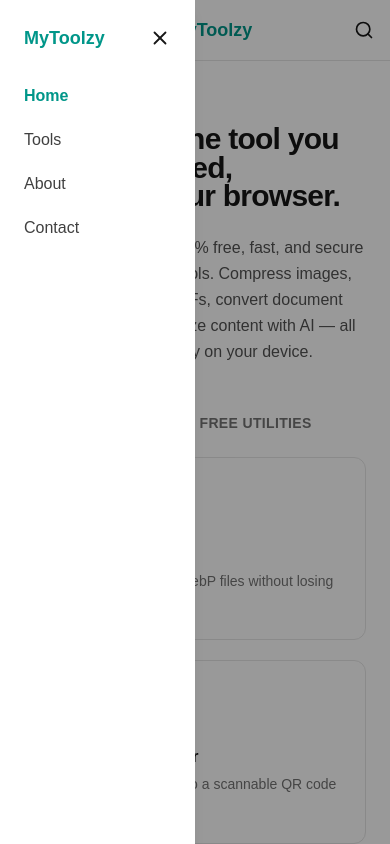
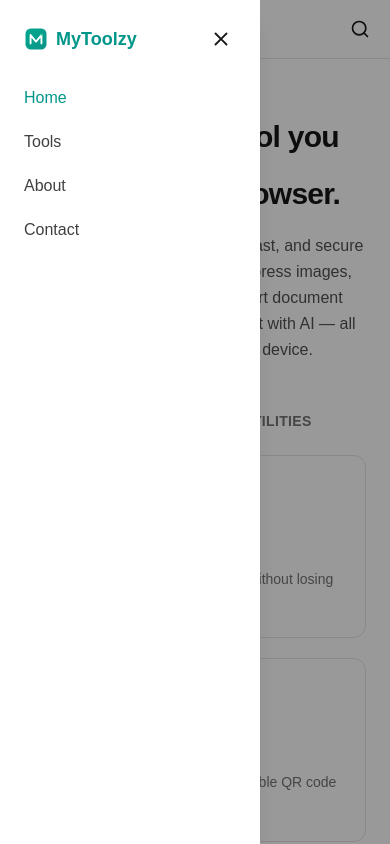
Before and after one commit to Ather-10/mytoolzy, a Next.js app: page / in a window 390 px wide. Both pictures are taken after a click on the button 27 px from the left and 30 px from the top of the page. Shown: the top 844 px of the page. Built offline with nearby package versions, Linux system fonts and the light colour scheme.

Commit message:
hedaer fix

```diff
--- a/app/components/Header.tsx
+++ b/app/components/Header.tsx
@@ -1,4 +1,5 @@
 "use client";
+
 import { useState } from "react";
 import Link from "next/link";
 import { usePathname } from "next/navigation";
@@ -41,40 +42,70 @@
 
   return (
     <>
-      <header className="border-b border-neutral-200 bg-white">
-        {/* Mobile bar: menu left, logo center, search right */}
-        <div className="flex md:hidden items-center justify-between px-4 py-4">
-          <button onClick={() => setMenuOpen(true)} aria-label="Open menu" className="text-neutral-900 hover:text-teal-600">
+      <header className="border-b border-neutral-200 bg-white sticky top-0 z-40">
+        {/* Mobile Bar: Menu Left, Logo Center, Search Right */}
+        <div className="flex md:hidden items-center justify-between px-4 py-3.5">
+          <button
+            onClick={() => setMenuOpen(true)}
+            aria-label="Open navigation menu"
+            aria-expanded={menuOpen}
+            className="text-neutral-900 hover:text-teal-600 p-1 focus:outline-none"
+          >
             <Menu size={22} />
           </button>
-          {/* MOBILE LOGO - YAHAN UPDATE KAREIN */}
+
+          {/* Mobile Logo */}
           <Link href="/" className="flex items-center gap-2 text-lg font-bold text-teal-600">
-          <Image src="/favicon.svg" alt="MyToolzy Logo" width={24} height={24} className="w-6 h-6" />
+            <Image
+              src="/favicon.svg"
+              alt="MyToolzy Logo"
+              width={24}
+              height={24}
+              className="w-6 h-6"
+              priority
+            />
             <span>MyToolzy</span>
           </Link>
-          {/* <Link href="/" className="text-lg font-bold text-teal-600">MyToolzy</Link> */}
-          <button onClick={() => setSearchOpen(true)} aria-label="Search" className="text-neutral-900 hover:text-teal-600">
+
+          <button
+            onClick={() => setSearchOpen(true)}
+            aria-label="Search tools"
+            aria-expanded={searchOpen}
+            className="text-neutral-900 hover:text-teal-600 p-1 focus:outline-none"
+          >
             <Search size={20} />
           </button>
         </div>
 
-        {/* Desktop bar: logo + nav left, search right */}
+        {/* Desktop Bar: Logo + Nav Left, Search Right */}
         <div className="hidden md:flex max-w-6xl mx-auto px-6 py-4 items-center justify-between">
           <div className="flex items-center gap-10">
-            {/* DESKTOP LOGO - YAHAN UPDATE KAREIN (Line 58-60) */}
-          <Link href="/" className="flex items-center gap-2.5 text-xl font-extrabold text-teal-600 tracking-tight">
-            <Image src="/favicon.svg" alt="MyToolzy Logo" width={32} height={32} className="w-8 h-8" />
+            {/* Desktop Logo */}
+            <Link
+              href="/"
+              className="flex items-center gap-2.5 text-xl font-extrabold text-teal-600 tracking-tight hover:opacity-90 transition-opacity"
+            >
+              <Image
+                src="/favicon.svg"
+                alt="MyToolzy Logo"
+                width={32}
+                height={32}
+                className="w-8 h-8"
+                priority
+              />
               <span>MyToolzy</span>
             </Link>
-            {/* <Link href="/" className="text-xl font-extrabold text-teal-600 tracking-tight">
-              MyToolzy
-            </Link> */}
+
             <nav className="flex gap-7 text-[15px] font-bold">
               {NAV_LINKS.map((link) => (
                 <Link
                   key={link.href}
                   href={link.href}
-                  className={isActive(link.href) ? "text-teal-600" : "text-neutral-700 hover:text-teal-600"}
+                  className={`transition-colors ${
+                    isActive(link.href)
+                      ? "text-teal-600 font-bold"
+                      : "text-neutral-700 hover:text-teal-600"
+                  }`}
                 >
                   {link.label}
                 </Link>
@@ -86,8 +117,8 @@
             {!searchOpen ? (
               <button
                 onClick={() => setSearchOpen(true)}
-                aria-label="Search tools"
-                className="w-9 h-9 flex items-center justify-center rounded-full hover:bg-neutral-100 text-neutral-900"
+                aria-label="Open tools search"
+                className="w-9 h-9 flex items-center justify-center rounded-full hover:bg-neutral-100 text-neutral-900 transition-colors"
               >
                 <Search size={19} />
               </button>
@@ -98,11 +129,11 @@
                   value={searchQuery}
                   onChange={(e) => setSearchQuery(e.target.value)}
                   placeholder="Search tools..."
-                  className="border border-neutral-200 text-neutral-800 rounded-full px-4 py-1.5 text-sm w-56 focus:outline-none focus:border-teal-500"
+                  className="border border-neutral-200 text-neutral-800 rounded-full px-4 py-1.5 text-sm w-56 focus:outline-none focus:border-teal-500 bg-white shadow-sm"
                 />
                 <button
                   onClick={closeSearch}
-                  className="text-neutral-400 hover:text-neutral-900"
+                  className="text-neutral-400 hover:text-neutral-900 transition-colors"
                   aria-label="Close search"
                 >
                   <X size={18} />
@@ -116,9 +147,9 @@
                           key={tool.href}
                           href={tool.href}
                           onClick={closeSearch}
-                          className="flex items-center gap-3 px-4 py-3 hover:bg-neutral-50 border-b border-neutral-100 last:border-0"
+                          className="flex items-center gap-3 px-4 py-3 hover:bg-neutral-50 border-b border-neutral-100 last:border-0 transition-colors"
                         >
-                          <div className="w-8 h-8 rounded-md bg-teal-600 text-white flex items-center justify-center">
+                          <div className="w-8 h-8 rounded-md bg-teal-600 text-white flex items-center justify-center shrink-0">
                             {renderIcon(tool.icon, 16)}
                           </div>
                           <span className="text-sm font-medium text-neutral-800">{tool.name}</span>
@@ -135,22 +166,26 @@
         </div>
       </header>
 
-      {/* Mobile search overlay */}
+      {/* Mobile Search Overlay */}
       {searchOpen && (
-        <div className="fixed inset-0 z-50 bg-white md:hidden">
+        <div className="fixed inset-0 z-50 bg-white md:hidden animate-in fade-in duration-200">
           <div className="flex items-center gap-3 px-4 py-4 border-b border-neutral-200">
             <input
               autoFocus
               value={searchQuery}
               onChange={(e) => setSearchQuery(e.target.value)}
               placeholder="Search tools..."
-              className="flex-1 border border-neutral-200 text-neutral-800 rounded-full px-4 py-2 text-sm focus:outline-none focus:border-teal-500"
+              className="flex-1 border border-neutral-200 text-neutral-800 rounded-full px-4 py-2 text-sm focus:outline-none focus:border-teal-500 bg-white"
             />
-            <button onClick={closeSearch} className="text-neutral-900 hover:text-teal-600" aria-label="Close search">
+            <button
+              onClick={closeSearch}
+              className="text-neutral-900 hover:text-teal-600 p-1"
+              aria-label="Close search"
+            >
               <X size={20} />
             </button>
           </div>
-          <div className="px-4 py-2">
+          <div className="px-4 py-2 overflow-y-auto max-h-[calc(100vh-80px)]">
             {searchQuery.trim() === "" ? (
               <p className="text-sm text-neutral-400 py-6 text-center">Start typing to search tools</p>
             ) : searchResults.length > 0 ? (
@@ -159,12 +194,12 @@
                   key={tool.href}
                   href={tool.href}
                   onClick={closeSearch}
-                  className="flex items-center gap-3 py-3 border-b border-neutral-100"
+                  className="flex items-center gap-3 py-3 border-b border-neutral-100 text-neutral-800"
                 >
-                  <div className="w-9 h-9 rounded-md bg-teal-600 text-white flex items-center justify-center">
+                  <div className="w-9 h-9 rounded-md bg-teal-600 text-white flex items-center justify-center shrink-0">
                     {renderIcon(tool.icon, 17)}
                   </div>
-                  <span className="text-sm font-medium text-neutral-800">{tool.name}</span>
+                  <span className="text-sm font-medium">{tool.name}</span>
                 </Link>
               ))
             ) : (
@@ -174,24 +209,53 @@
         </div>
       )}
 
-      {/* Mobile slide-in menu */}
-      {menuOpen && (
-        <div className="fixed inset-0 z-50 md:hidden">
-          <div className="absolute inset-0 bg-black/40" onClick={() => setMenuOpen(false)}></div>
-          <div className="absolute left-0 top-0 h-full w-1/2 bg-white shadow-lg p-6">
+      {/* Mobile Slide-in Drawer with Smooth CSS Transition */}
+      <div
+        className={`fixed inset-0 z-50 md:hidden transition-opacity duration-300 ease-in-out ${
+          menuOpen ? "opacity-100 pointer-events-auto" : "opacity-0 pointer-events-none"
+        }`}
+      >
+        {/* Backdrop overlay */}
+        <div
+          className="absolute inset-0 bg-black/40 transition-opacity duration-300"
+          onClick={() => setMenuOpen(false)}
+        />
+
+        {/* Drawer content */}
+        <div
+          className={`absolute left-0 top-0 h-full w-2/3 max-w-xs bg-white shadow-xl p-6 transition-transform duration-300 ease-in-out transform ${
+            menuOpen ? "translate-x-0" : "-translate-x-full"
+          }`}
+        >
           <div className="flex items-center justify-between mb-8">
-              <span className="text-lg font-bold text-teal-600">MyToolzy</span>
-              <button onClick={() => setMenuOpen(false)} aria-label="Close menu" className="text-neutral-900 hover:text-teal-600">
+            <Link
+              href="/"
+              onClick={() => setMenuOpen(false)}
+              className="flex items-center gap-2 text-lg font-bold text-teal-600"
+            >
+              <Image src="/favicon.svg" alt="MyToolzy Logo" width={24} height={24} className="w-6 h-6" />
+              <span>MyToolzy</span>
+            </Link>
+            <button
+              onClick={() => setMenuOpen(false)}
+              aria-label="Close menu"
+              className="text-neutral-900 hover:text-teal-600 p-1 focus:outline-none"
+            >
               <X size={22} />
             </button>
           </div>
+
           <nav className="flex flex-col gap-5">
             {NAV_LINKS.map((link) => (
               <Link
                 key={link.href}
                 href={link.href}
                 onClick={() => setMenuOpen(false)}
-                  className={isActive(link.href) ? "text-teal-600 font-semibold" : "text-neutral-700 hover:text-teal-600"}
+                className={`text-base font-medium transition-colors ${
+                  isActive(link.href)
+                    ? "text-teal-600 font-bold"
+                    : "text-neutral-700 hover:text-teal-600"
+                }`}
               >
                 {link.label}
               </Link>
@@ -199,7 +263,6 @@
           </nav>
         </div>
       </div>
-      )}
     </>
   );
 }
```
Lines whose indentation alone changed are shown as unchanged.
